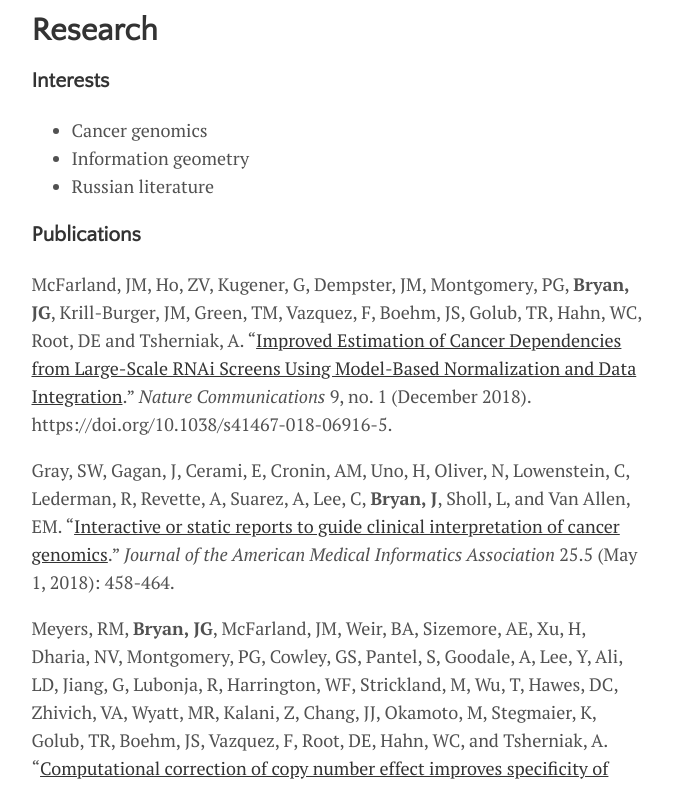
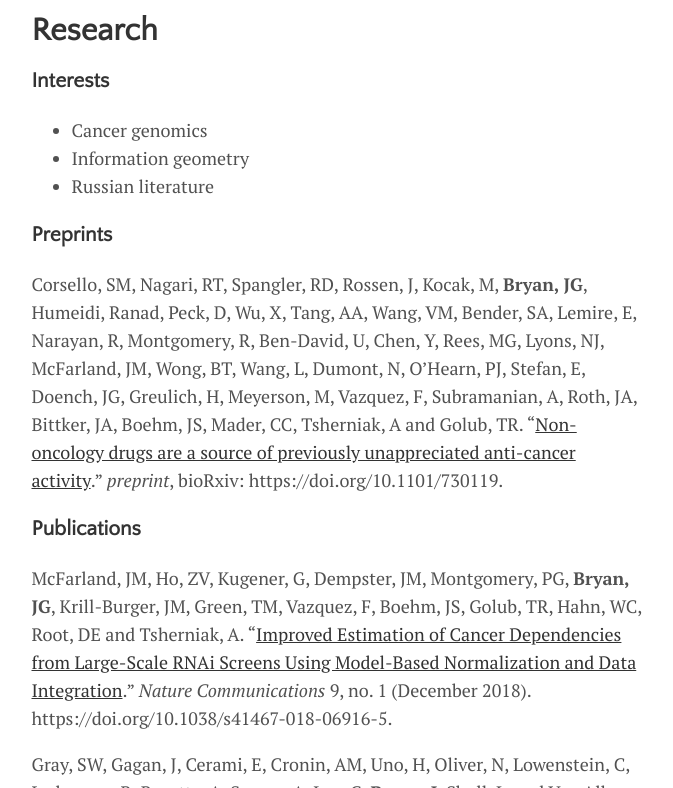
Before and after one commit to j-g-b/j-g-b.github.io, a Jekyll site: the page built from menu/research.md, in a window 1280 px wide and 900 px high, cut to the strip 112-900 px from the top of the window. Shown: the whole strip, without its empty margins (301-974 px from the left). Built offline with Jekyll 4.4.1, drawn with Linux system fonts in a browser that asks for light colours.

Commit message:
updating with repurposing article

```diff
--- a/menu/research.md
+++ b/menu/research.md
@@ -8,6 +8,10 @@ title: Research
 - Cancer genomics
 - Information geometry
 - Russian literature
+
+### Preprints
+
+Corsello, SM, Nagari, RT, Spangler, RD, Rossen, J, Kocak, M, **Bryan, JG**, Humeidi, Ranad, Peck, D, Wu, X, Tang, AA, Wang, VM, Bender, SA, Lemire, E, Narayan, R, Montgomery, R, Ben-David, U, Chen, Y, Rees, MG, Lyons, NJ, McFarland, JM, Wong, BT, Wang, L, Dumont, N, O'Hearn, PJ, Stefan, E, Doench, JG, Greulich, H, Meyerson, M, Vazquez, F, Subramanian, A, Roth, JA, Bittker, JA, Boehm, JS, Mader, CC, Tsherniak, A and Golub, TR. "[Non-oncology drugs are a source of previously unappreciated anti-cancer activity](https://www.biorxiv.org/content/10.1101/730119v1.abstract)." *preprint*, bioRxiv: https://doi.org/10.1101/730119.
 
 ### Publications
 
```
